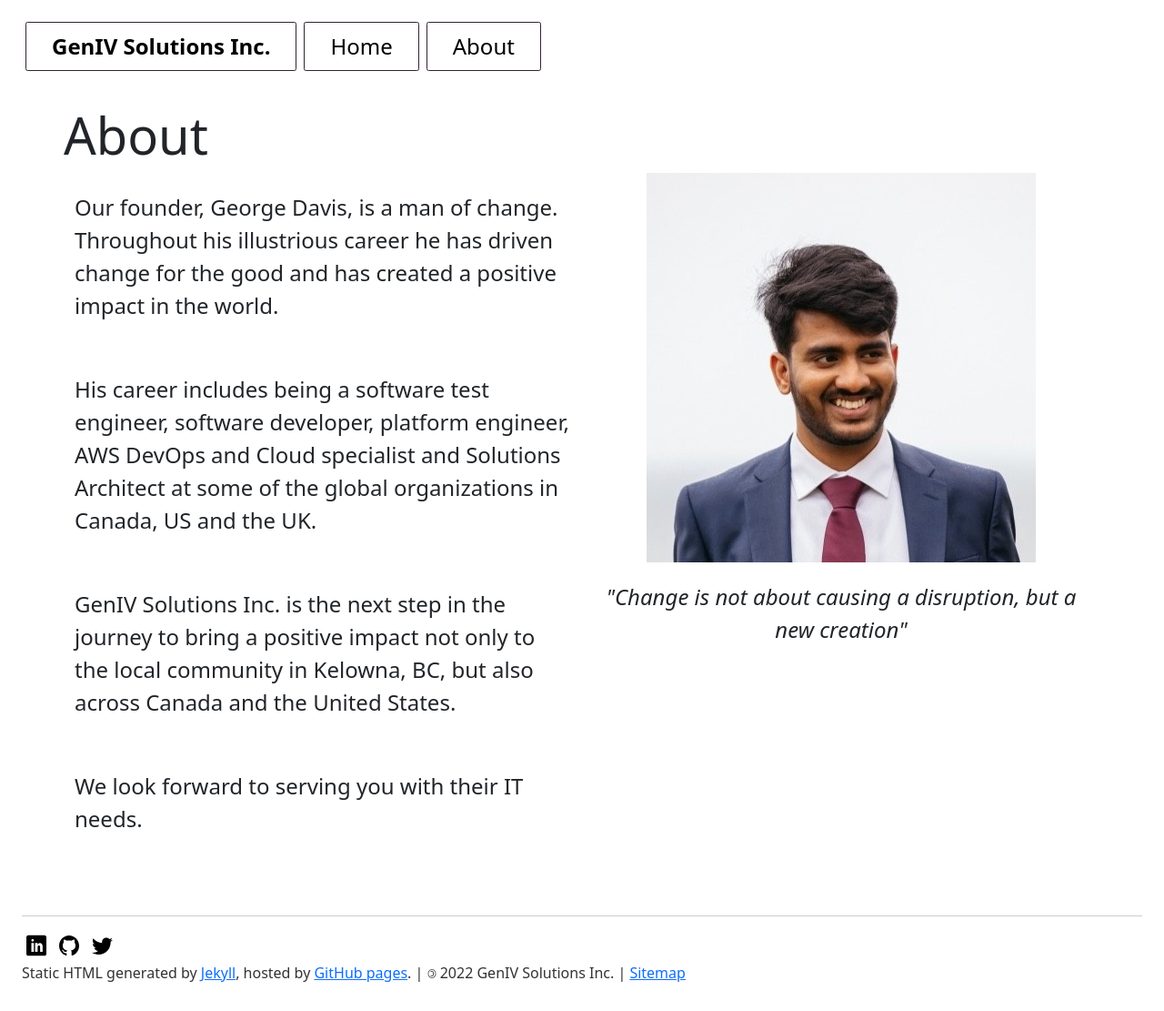
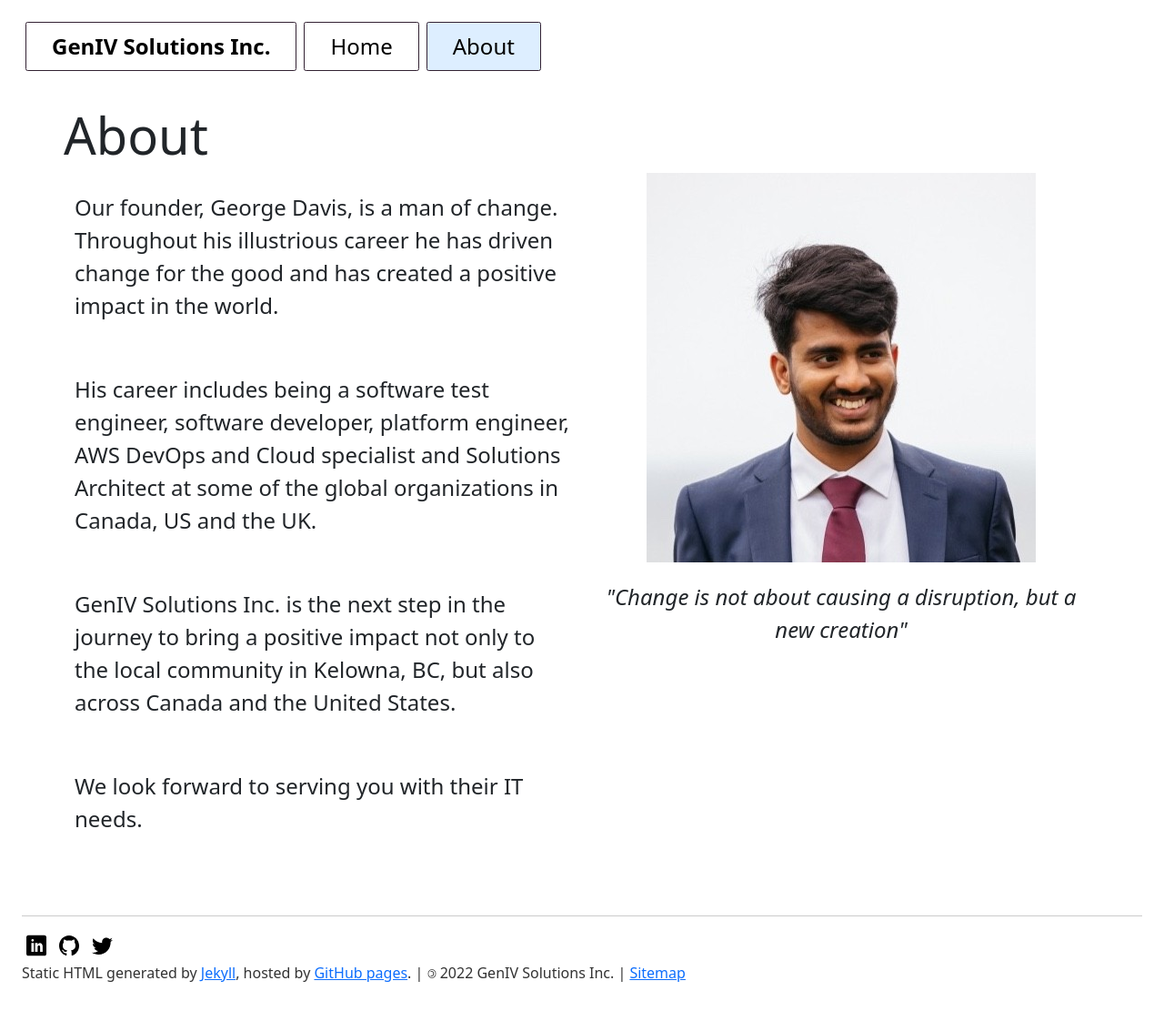
Before and after one commit to geniv-solutions-inc/geniv-solutions-inc.github.io, a Jekyll site: the page built from about.html, in a window 1280 px wide. Shown: the whole page at 91% size. Built offline with Jekyll 4.4.1, drawn with Linux system fonts in a browser that asks for light colours.

Commit message:
Hiding banner img on xs/sm screens, fixing about links 404

```diff
--- a/_includes/banner.html
+++ b/_includes/banner.html
@@ -10,7 +10,7 @@
                 </a>
             </div>
         </div>
-        <div class="banner-div col-md-6 col-lg-6">
+        <div class="banner-div col-md-6 col-lg-6 d-none d-sm-none d-md-block">
             <img src="/img/banner.jpg" class="banner-img"/>
         </div>
     </div>
--- a/_includes/site-nav.html
+++ b/_includes/site-nav.html
@@ -2,8 +2,8 @@
     <nav>
         <ul class="nav">
             <li class="strongTextH4"><a href="{{site.baseUrl}}/">GenIV Solutions Inc.</a></li>
-            <li class="{% if page.url == '/' %}active{% endif %} textH4 floatRight"><a href="{{site.baseUrl}}/">Home</a></li>
-            <li class="{% if page.url == '/about/' %}active{% endif %} textH4 floatRight"><a href="{{site.baseUrl}}/about/">About</a></li>
+            <li class="{% if page.url == '/' %}active{% endif %} textH4 btn-primary"><a href="{{site.baseUrl}}/">Home</a></li>
+            <li class="{% if page.url == '/about' %}active{% endif %} textH4 btn-primary"><a href="{{site.baseUrl}}/about">About</a></li>
         </ul>
     </nav>
 </header>
```
